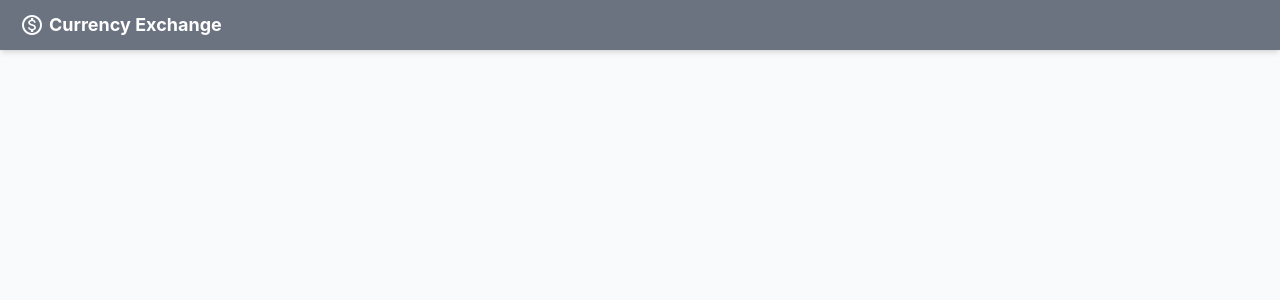
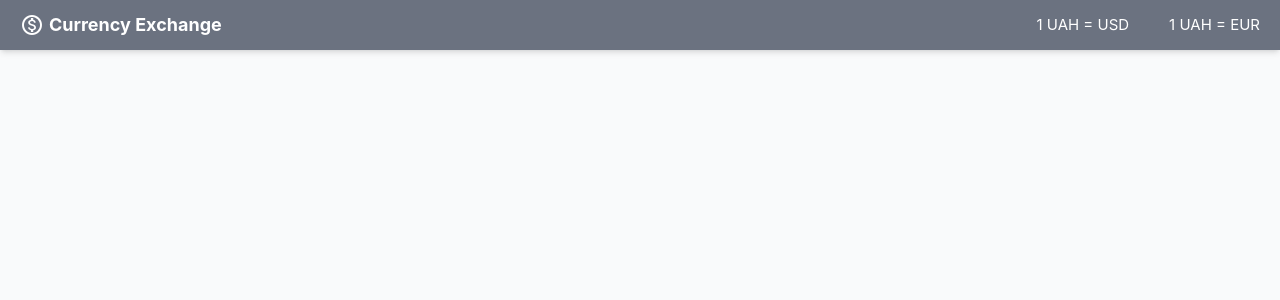
Before and after one commit to ihnatenkoo/Currencies-Converter-ITOP1000, a React (Vite) app: page / in a window 1280 px wide. Shown: the top 300 px of the page. Built offline with nearby package versions, Linux system fonts and the light colour scheme.

Commit message:
Add right bar to Header

```diff
--- a/src/components/Header/Header.module.scss
+++ b/src/components/Header/Header.module.scss
@@ -4,8 +4,7 @@
 	height: 50px;
 
 	display: flex;
-	align-items: center;
-	gap: 0 5px;
+	justify-content: space-between;
 
 	color: var(--white);
 	background-color: var(--gray-dark);
@@ -15,4 +14,16 @@
 		font-size: 18px;
 		font-weight: 700;
 	}
+
+	&__leftBar,
+	&__rightBar {
+		display: flex;
+		align-items: center;
+		gap: 0 5px;
+	}
+
+	&__rightBar {
+		font-size: 15px;
+		gap: 0 40px;
+	}
 }
--- a/src/components/Header/Header.tsx
+++ b/src/components/Header/Header.tsx
@@ -5,8 +5,14 @@ import s from './Header.module.scss';
 const Header: FC = () => {
 	return (
 		<header className={s.header}>
-			<span className="material-icons-outlined">monetization_on</span>
-			<h2 className={s.header__title}>Сurrency Exchange</h2>
+			<div className={s.header__leftBar}>
+				<span className="material-icons-outlined">monetization_on</span>
+				<h2 className={s.header__title}>Сurrency Exchange</h2>
+			</div>
+			<div className={s.header__rightBar}>
+				<div>1 UAH = USD</div>
+				<div>1 UAH = EUR</div>
+			</div>
 		</header>
 	);
 };
--- a/src/index.css
+++ b/src/index.css
@@ -21,7 +21,6 @@ body {
 	margin: 0;
 	min-width: 320px;
 	min-height: 100vh;
-
 	background-color: var(--gray-light);
 }
 
```
